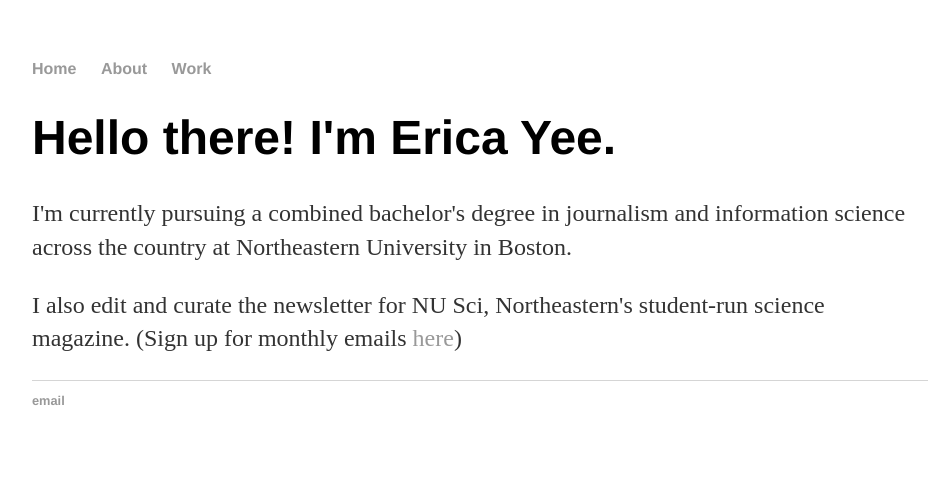
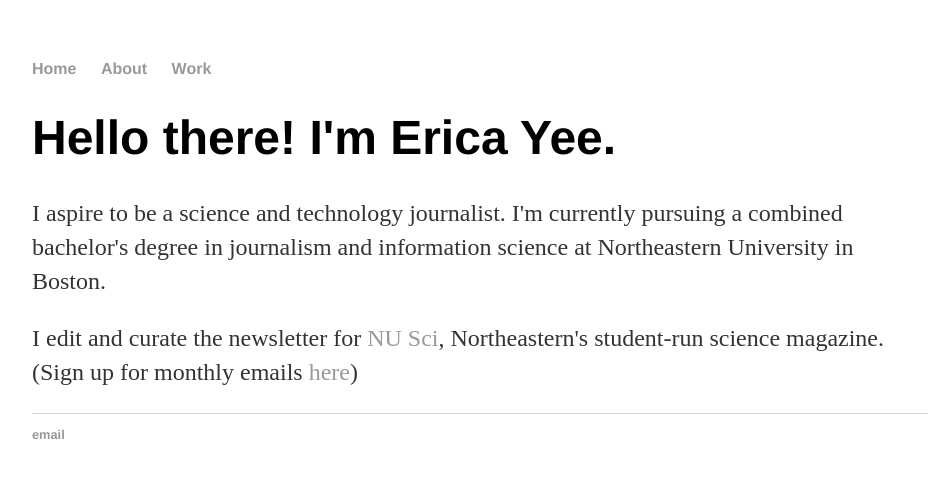
Before and after one commit to ericayee/ericayee.github.io, a Jekyll site: the page built from index.html, in a window 1280 px wide. Shown: the top 478 px of the page, without its empty margins (160-1096 px from the left). Built offline with Jekyll 4.4.1, drawn with Linux system fonts in a browser that asks for light colours.

Commit message:
Update index.html
moved bio to homepage

```diff
--- a/index.html
+++ b/index.html
@@ -4,6 +4,6 @@ title: Erica Yee
 ---
 <div class="blurb">
 	<h1>Hello there! I'm Erica Yee.</h1>
-		<p>I'm currently pursuing a combined bachelor's degree in journalism and information science across the country at Northeastern University in Boston.</p>
-		<p>I also edit and curate the newsletter for NU Sci, Northeastern's student-run science magazine. (Sign up for monthly emails <a href="https://nuscimag.us16.list-manage.com/subscribe?u=ef20c4bfee0b9571a20a6a063&id=c1f6a2ffd6">here</a>)</p>
+		<p>I aspire to be a science and technology journalist. I'm currently pursuing a combined bachelor's degree in journalism and information science at Northeastern University in Boston.</p>
+		<p>I edit and curate the newsletter for <a href="https://nuscimag.com">NU Sci</a>, Northeastern's student-run science magazine. (Sign up for monthly emails <a href="https://nuscimag.us16.list-manage.com/subscribe?u=ef20c4bfee0b9571a20a6a063&id=c1f6a2ffd6">here</a>)</p>
 </div><!-- /.blurb -->
```
